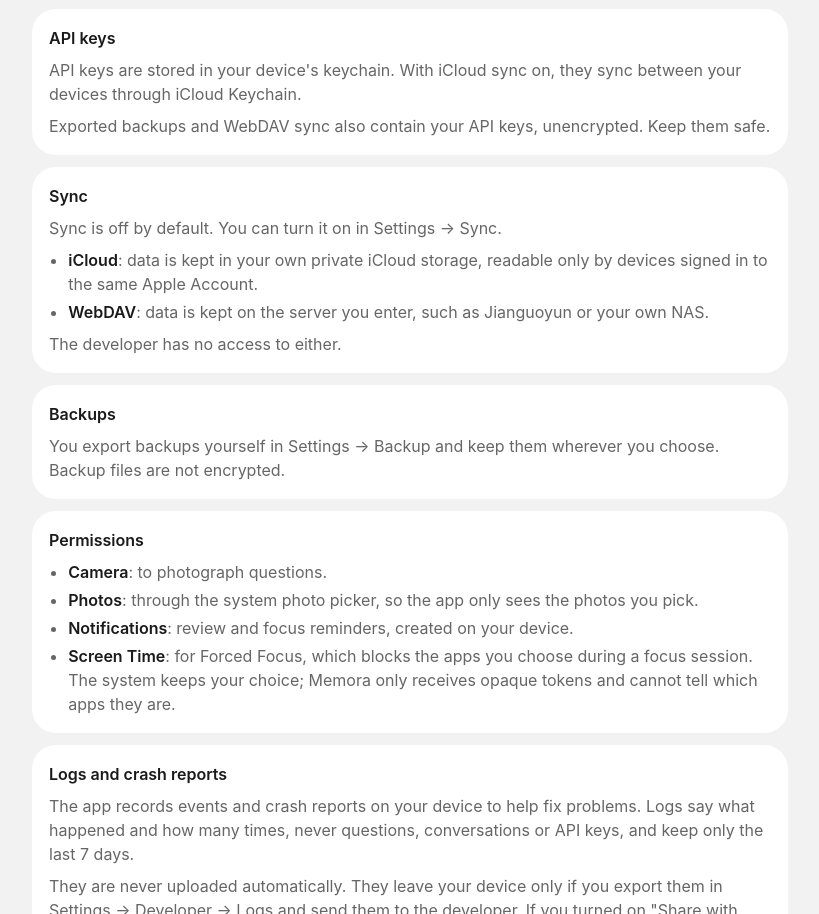
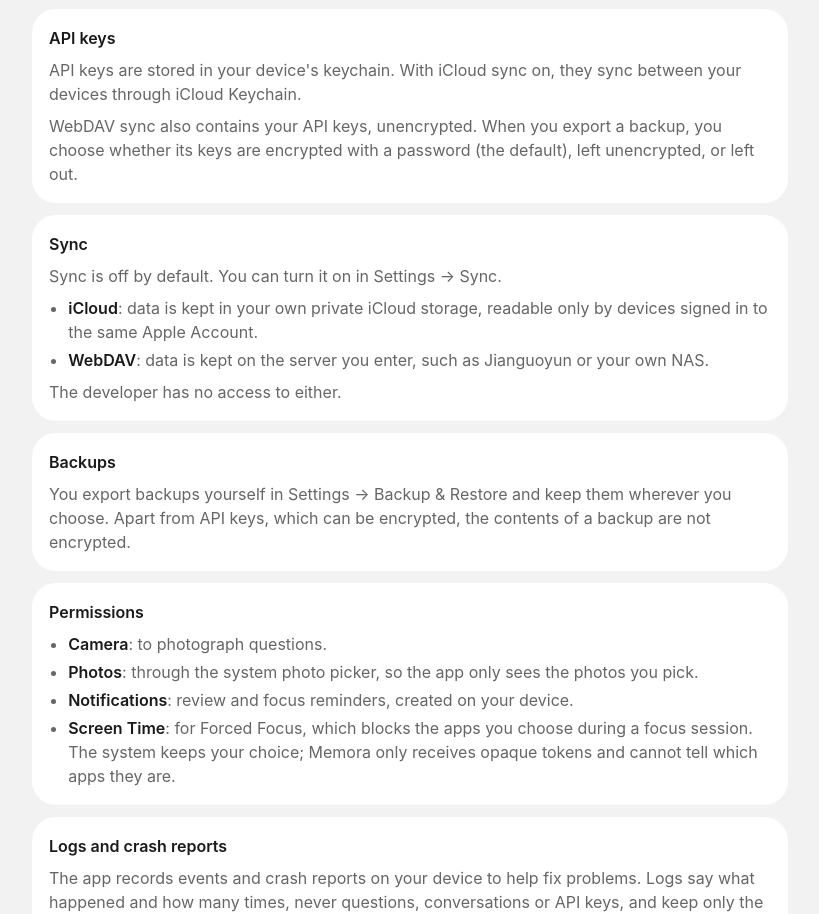
Before and after one commit to qianmokano/memora-site, a plain HTML site: page en/privacy/index.html in a window 1280 px wide. Shown: the part 849-1763 px from the top of the page, without its empty margins (230-1049 px from the left). Drawn offline with Linux system fonts and the light colour scheme.

Commit message:
Backups can encrypt API keys with a password (the default); say so instead of calling backups unencrypted.
Co-Authored-By: Claude Opus 5.5 <noreply@anthropic.com>

```diff
--- a/en/privacy/index.html
+++ b/en/privacy/index.html
@@ -46,7 +46,7 @@
   <section>
     <h2>API keys</h2>
     <p>API keys are stored in your device's keychain. With iCloud sync on, they sync between your devices through iCloud Keychain.</p>
-    <p>Exported backups and WebDAV sync also contain your API keys, unencrypted. Keep them safe.</p>
+    <p>WebDAV sync also contains your API keys, unencrypted. When you export a backup, you choose whether its keys are encrypted with a password (the default), left unencrypted, or left out.</p>
   </section>
 
   <section>
@@ -61,7 +61,7 @@
 
   <section>
     <h2>Backups</h2>
-    <p>You export backups yourself in Settings → Backup and keep them wherever you choose. Backup files are not encrypted.</p>
+    <p>You export backups yourself in Settings → Backup &amp; Restore and keep them wherever you choose. Apart from API keys, which can be encrypted, the contents of a backup are not encrypted.</p>
   </section>
 
   <section>
```
Also changed, not shown: privacy/index.html (+2 -2 lines).
